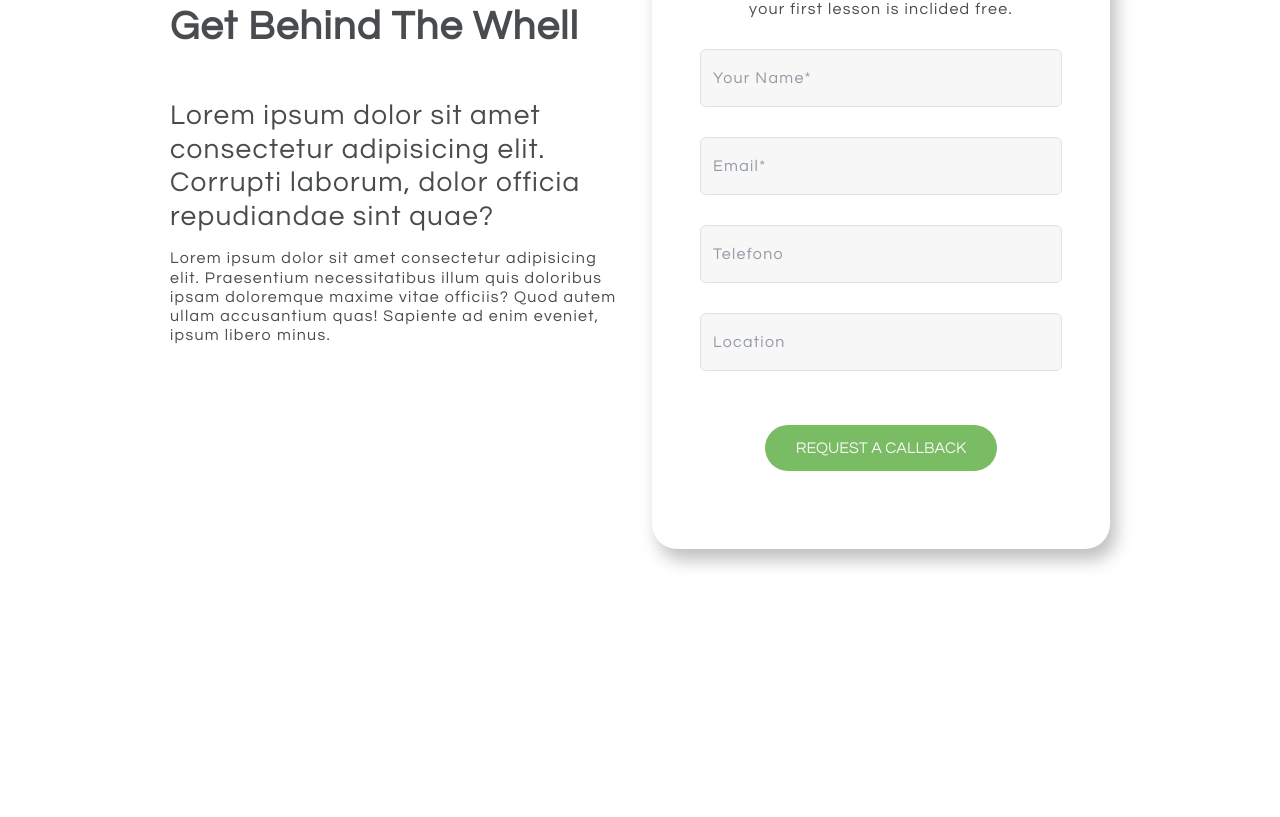
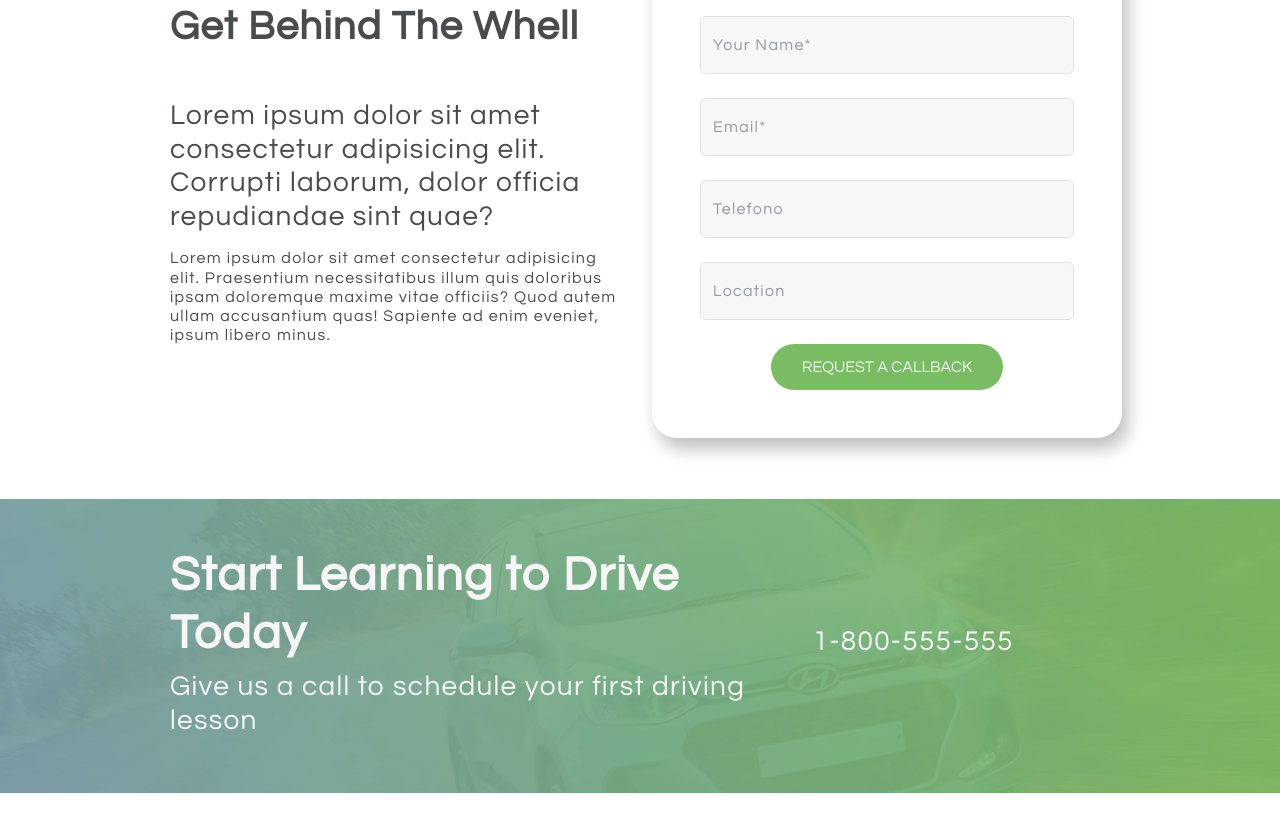
Before and after one commit to FrancescoPepi/proj-html-vuejs, a Vue app: page / in a window 1280 px wide. Shown: the part 843-1660 px from the top of the page. Built offline with nearby package versions, Linux system fonts and the light colour scheme.

Commit message:
add app call; fix app promoter

```diff
--- a/src/components/subComponentMain/AppCall.vue
+++ b/src/components/subComponentMain/AppCall.vue
@@ -29,8 +29,16 @@ export default {
   <div class="bg py-5">
     <div class="container">
       <div class="row">
-        <div class="div">
-          <h1>{{ title.toUpperCase() }}</h1>
+        <div class="col-8">
+          <h1 class="title">Start Learning to Drive Today</h1>
+          <h3 class="font-weight-bold">
+            Give us a call to schedule your first driving lesson
+          </h3>
+        </div>
+        <div class="col-4">
+          <h3 class="font-weight-bold">
+            {{ store.phoneNumber }}
+          </h3>
         </div>
       </div>
     </div>
@@ -39,6 +47,12 @@ export default {
 
 <style lang="scss" scoped>
 .bg {
-  background-color: white;
+  background-image: url("/img/horizontal-cta-background.jpg");
+  background-position: center;
+  background-size: cover;
+  color: #f6f6f6;
+  .row {
+    align-items: center;
+  }
 }
 </style>
--- a/src/components/subComponentMain/AppPromoter.vue
+++ b/src/components/subComponentMain/AppPromoter.vue
@@ -28,7 +28,7 @@ export default {
   <div class="bg py-5">
     <div class="container">
       <div class="row">
-        <div class="col my-5">
+        <div class="col-6 my-5">
           <h1 class="mb-5">Get Behind The Whell</h1>
           <h3 class="mb-3">
             Lorem ipsum dolor sit amet consectetur adipisicing elit. Corrupti
@@ -41,7 +41,7 @@ export default {
             eveniet, ipsum libero minus.
           </h6>
         </div>
-        <div class="col my-5">
+        <div class="col-6 my-5">
           <div class="card-form p-5">
             <div class="card-text">
               <h2 class="mb-4">First Lesson Free!</h2>
@@ -104,6 +104,10 @@ export default {
 .bg {
   background-color: white;
   color: #494c4e;
+  .col-6 {
+    position: relative;
+    min-height: 400px;
+  }
   h2 {
     color: #7abc64;
   }
@@ -111,8 +115,8 @@ export default {
     background-color: white;
 
     text-align: center;
-    position: relative;
-    top: -23%;
+    position: absolute;
+    top: -40%;
     .form-control {
       background-color: #f7f7f7;
     }
--- a/src/style/general.scss
+++ b/src/style/general.scss
@@ -6,6 +6,10 @@
 body {
   .container {
     padding: 0 100px;
+  }
+  .title {
+    font-size: 3rem;
+    font-weight: 600;
   }
   font-family: "Questrial", sans-serif;
   letter-spacing: 1.3px;
@@ -33,8 +37,8 @@ body {
   .card-form {
     border-radius: 25px;
     box-shadow: 6px 11px 17px 0px #00000040;
-    & > * {
-      margin: 30px auto;
-    }
+    // & > * {
+    //   margin: 30px auto;
+    // }
   }
 }
```
Also changed, not shown: public/img/horizontal-cta-background.jpg (added).
